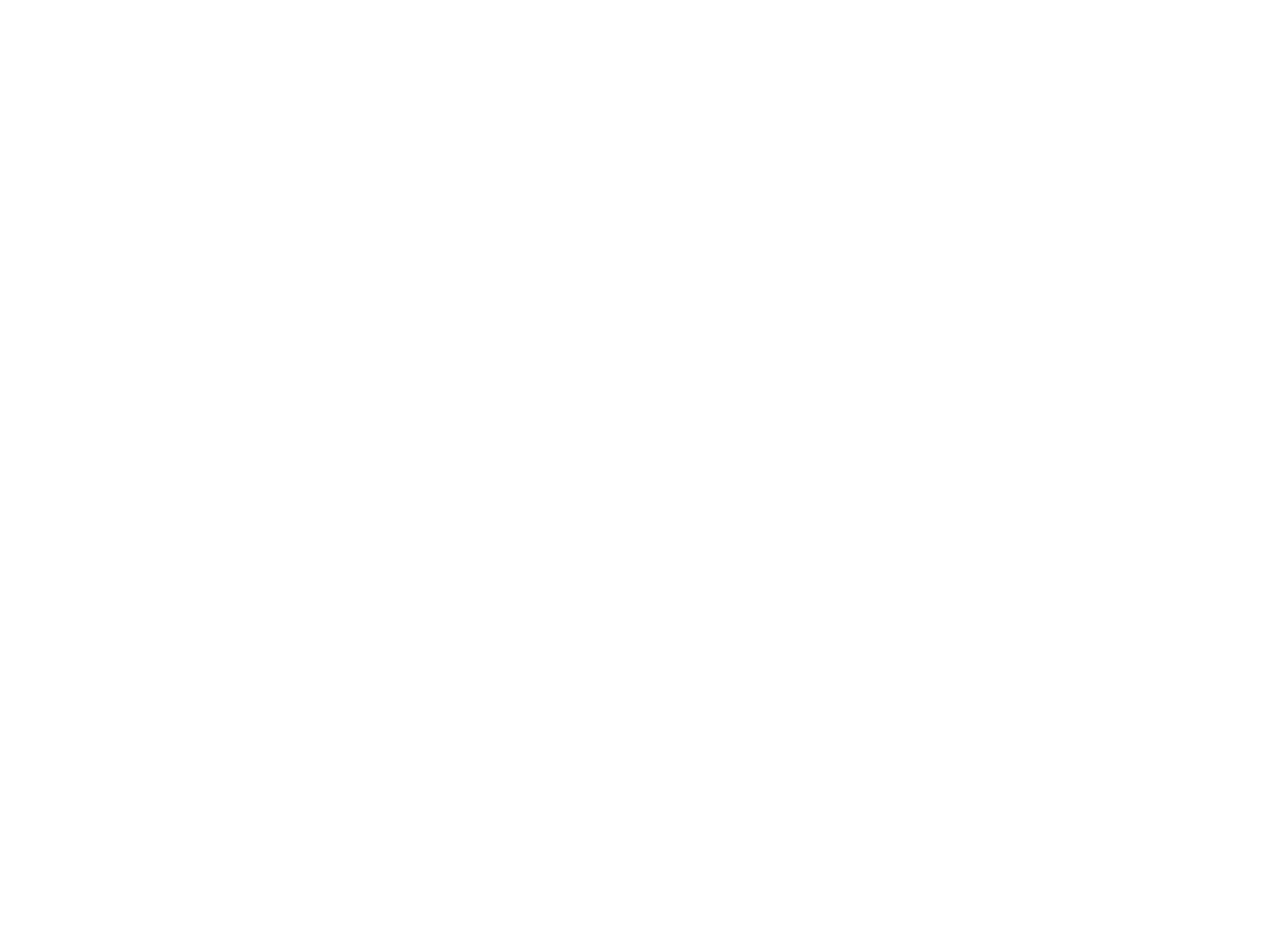
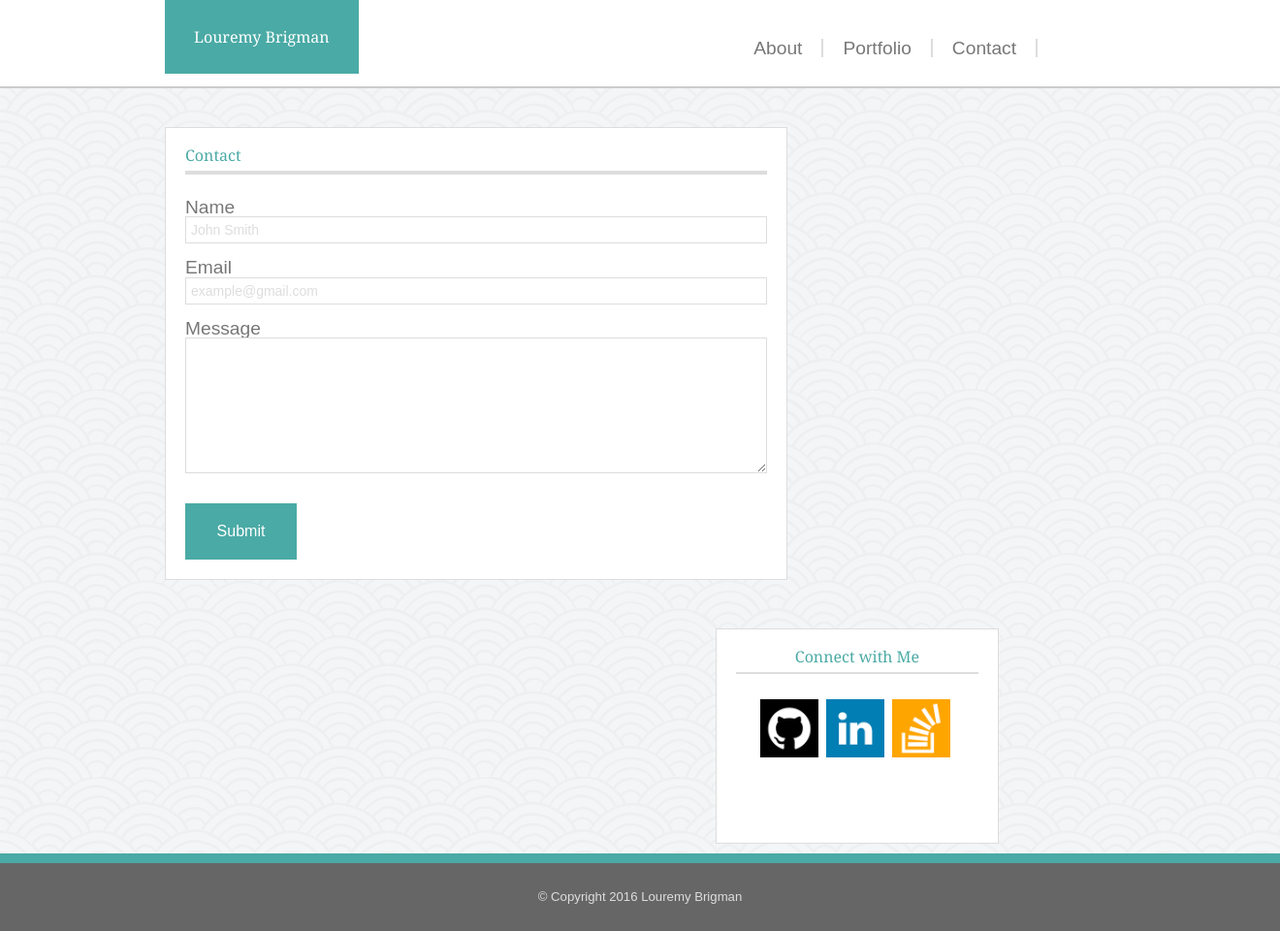
Before and after one commit to brigmanlp/Brigman-Portfolio, a plain HTML site: page contact.html in a window 1280 px wide. Shown: the whole page at 97% size, 1320 px wide, since content can reach past the window. Before the commit the page ends 800 px from the top, so only its background shows below. Drawn offline with Linux system fonts and the light colour scheme; files that its build step writes are made by us from their sources.

Commit message:
completed contact.html page, sticky footer, and hover effects

```diff
--- a/assets/css/style.css
+++ b/assets/css/style.css
@@ -48,12 +48,17 @@ ul.topnav li{
 
 }
 
+ul.topnav li a:hover{
+	color: #A688A1;
+}
+
 .navlink {
 	color: #777777;
 	font-family: 'Arial', 'Helvetica Neue', Helvetica, sans-serif;
 	font-size: 1.2em;
 	font-style: normal;
 	text-decoration: none;
+
 }
 
 #section1 {
@@ -93,6 +98,20 @@ ul.topnav li{
     border-width: 1px;
     border-color: #dddddd;
 }
+/*image for profile picture*/
+.profileimg {
+	position: relative;
+	width: 200px;
+    height: 150px;
+    background-position: 50% 50%;
+    background-repeat: no-repeat;
+    background-size: cover;
+    display: inline-block;
+    margin: 2px;
+    float: left;
+    margin-right: 20px;
+    margin-top: 20px;
+}
 
 #hr2 {
 	display: block;
@@ -115,20 +134,6 @@ ul.topnav li{
     background-size: cover;
     display: inline-block;
     margin: 2px;
-}
-
-
-footer {
-	clear: both;
-	background: #666666;
-	text-align: center;
-	width: 100%;
-	padding: 20px;
-	border-top-style: solid;
-    border-top-width: 10px;
-	border-color: #4aaaa5;
-	margin-top: 30px;
-
 }
 
 h1 {
@@ -160,4 +165,116 @@ p {
 	font-size: 1.2em;
 	font-style: normal;
 	line-height: 30px;
+	margin-top: 20px;
 }
+
+footer {
+	clear: both;
+	background: #666666;
+	text-align: center;
+	width: 100%;
+	padding: 20px;
+	border-top-style: solid;
+    border-top-width: 10px;
+	border-color: #4aaaa5;
+	margin-top: 30px;
+
+}
+/*sticky footer .css from CSS-Tricks*/
+/*Mostly: http://ryanfait.com/sticky-footer/*/
+
+* {
+    margin: 0;
+}
+html, body {
+    height: 100%;
+}
+.page-wrap {
+  	min-height: 100%;
+  	height: auto;
+  	height: 100%;
+  /* equal to footer height */
+    margin-bottom: -30px;
+}
+.page-wrap:after {
+  	content: "";
+  	display: block;
+}
+.site-footer, .page-wrap:after {
+  /* .push must be the same height as footer */
+    height: 30px;
+}
+
+/*Contact Form CSS*/
+form {
+
+  	width: 550px;
+
+}
+
+label {
+  /* To make sure that all label have the same size and are properly align */
+  	display: inline-block;
+  	width: 90px;
+  	text-align: left;
+  	color: #777777;
+  	font-family: 'Arial', 'Helvetica Neue', Helvetica, sans-serif;
+  	font-size: 1.2em;
+  	font-style: normal;
+}
+
+input, textarea {
+  /* To make sure that all text field have the same font settings
+     By default, textarea are set with a monospace font */
+  	color: #dddddd;
+  	font-family: 'Arial', 'Helvetica Neue', Helvetica, sans-serif;
+  	font-size: .875em;
+  	font-style: normal;
+
+  /* To give the same size to all text field */
+  	width: 600px;
+
+  	-moz-box-sizing: border-box;
+    box-sizing: border-box;
+
+  /* To harmonize the look & feel of text field border */
+  	border: 1px solid #dddddd;
+  	padding: 5px;
+  	margin-bottom: 15px;
+}
+
+input:focus, textarea:focus {
+  /* To give a little highligh on active elements */
+  	border-color: #000;
+}
+
+textarea {
+  /* To properly align multiline text field with their label */
+  	vertical-align: top;
+
+  /* To give enough room to type some text */
+  	height: 10em;
+
+  /* To allow users to resize any textarea vertically
+     It works only on Chrome, Firefox and Safari */
+  	resize: vertical;
+}
+
+.button {
+	display: block;
+	background: #4aaaa5;
+	color:#ffffff;
+	width: 115px;
+	padding-top: 10px;
+	padding-bottom: 10px;
+	text-align: center;
+	margin: 0px;
+	border: 0px;
+	font-family: 'Arial', 'Helvetica Neue', Helvetica, sans-serif;
+  	font-size: 1.0em;
+  	font-style: normal;
+}
+
+button {
+
+}
--- a/contact.html
+++ b/contact.html
@@ -0,0 +1,92 @@
+<!-- Assignment 1: Contact Page -->
+
+<!DOCTYPE html>
+<html>
+<head>
+	<title>Brigman Portfolio Index</title>
+	<link rel="stylesheet" type="text/css" href="reset.css">
+	<link rel="stylesheet" type="text/css" href="assets/css/style.css">
+</head>
+<body>
+<div class="page-wrap">
+	<!-- Site Header -->
+	<header>
+		<!-- h1: The most important headline, put your name -->
+		<h1>Louremy Brigman</h1>
+
+		<!-- Navigation bar across the top -->
+		<ul class="topnav">
+
+			<li><a class="navlink" href="#">About</a></li>
+			<li><a class="navlink" href="#">Portfolio</a></li>
+			<li><a class="navlink" href="#">Contact</a></li>
+		</ul>
+	</header>
+
+	<div>
+
+		<!-- Section 1: Bio -->
+		<section id="section1">
+			<h2>Contact</h2>
+
+			<hr id="hr1">
+
+		<!-- Contact Form Code - source https://developer.mozilla.org/en-US/docs/Web/Guide/HTML/Forms/My_first_HTML_form -->
+
+		<form id="contactform" action="#" method="post">
+
+			<div class="row">
+				<label for="name">Name</label><br />
+				<input id="name" class="input" name="name" type="text" value="John Smith" size="30"  /><br />
+			</div>
+
+			<div class="row">
+				<label for="email">Email</label><br />
+				<input id="email" class="input" name="email" type="text" value="example@gmail.com" size="30" /><br />
+			</div>
+
+			<div class="row">
+				<label for="message">Message</label><br />
+				<textarea id="message" class="input" name="message" rows="7" cols="30"></textarea><br />
+			</div>
+
+			<div class="button">
+				<button type="button" class="button">Submit</button>
+			</div>
+
+		</form>
+
+
+		</section>
+
+		<!-- Section 2: Social Media -->
+		<section id="section2">
+			<h3>Connect with Me</h3>
+
+			<hr id="hr2">
+			<br>
+
+			<!-- GitHub Logo -->
+			<div class="socialimg" style="background-image: url(assets/images/github.png); margin-left: 10%"><a href="#" target="blank"></a>
+			</div>
+
+			<!-- LinkedIn Logo -->
+			<div class="socialimg" style="background-image: url(assets/images/linkedin.png);"><a href="#" target="blank"></a>
+			</div>
+
+			<!-- StackOverflow Logo -->
+			<div class="socialimg" style="background-image: url(assets/images/stackoverflow.png);"><a href="#" target="blank"></a>
+			</div>
+
+		</section>
+
+	</div>
+
+</div>
+	<!-- Site Footer -->
+	<footer class="site-footer">
+		<p style="font-size: 0.825em; color: #dddddd; margin: 0px;">&copy; Copyright 2016 Louremy Brigman</p>
+	</footer>
+
+</body>
+</html>
```
Also changed, not shown: index.html (+8 -5 lines), portfolio.html (+73 -0 lines), assets/images/profile.png (added).
